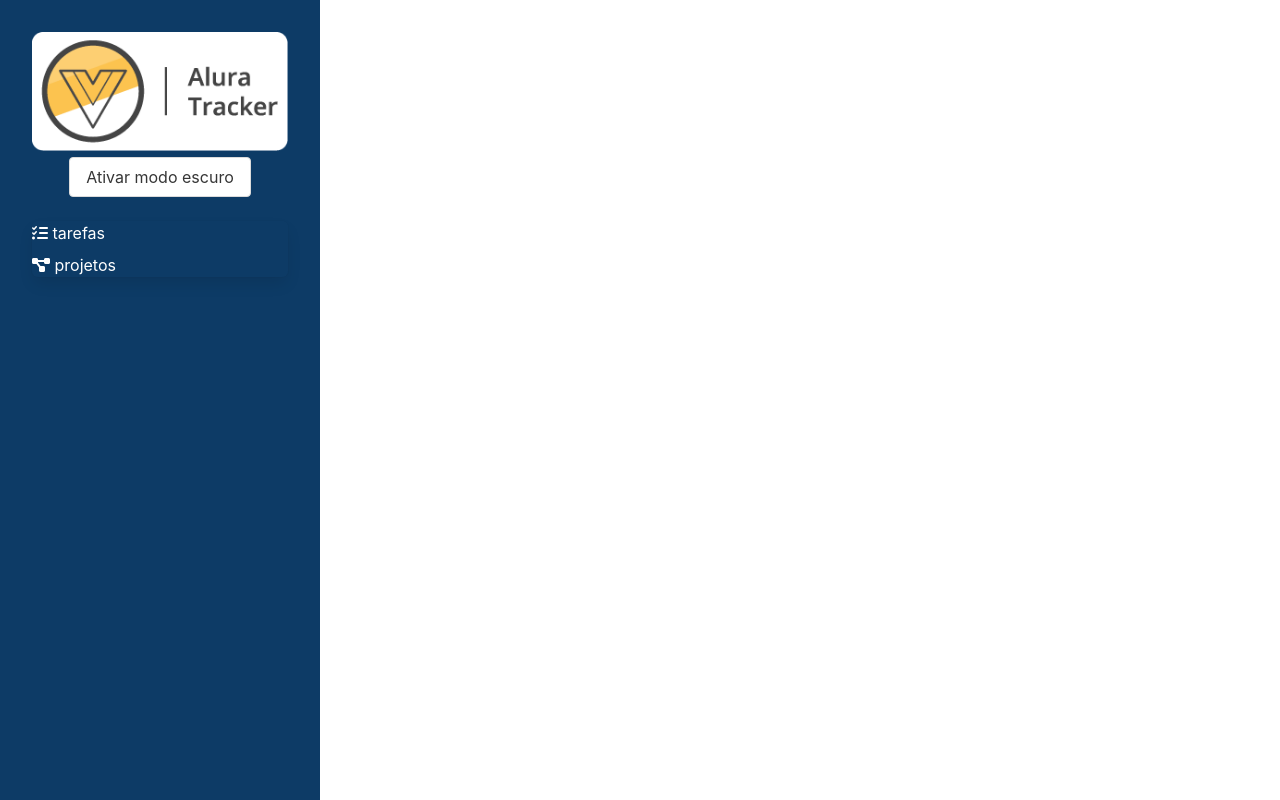
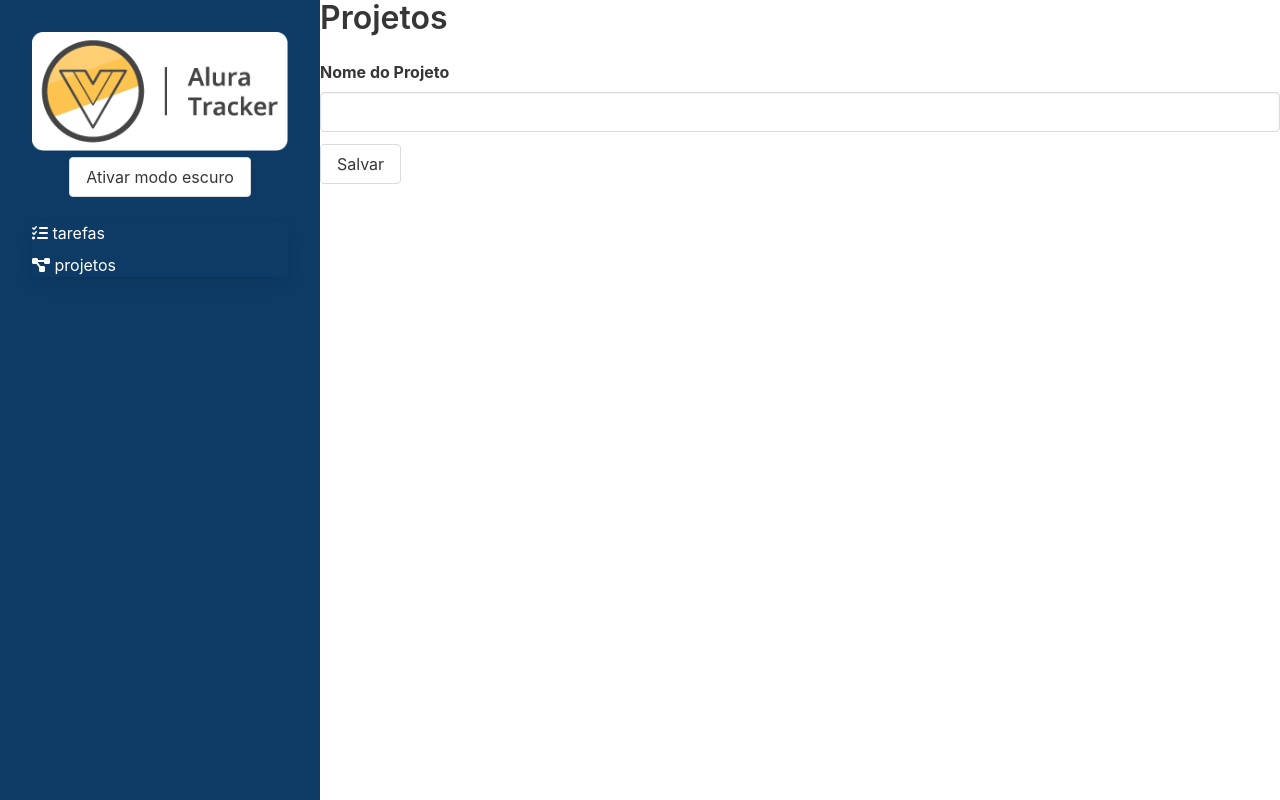
Before and after one commit to joao-lusa/estudo-vue, a Vue app in the folder alura-tracker/: page /#/projetos/1 in a window 1280 px wide. Built offline with nearby package versions, Linux system fonts and the light colour scheme.

Commit message:
Editando um projeto

```diff
--- a/alura-tracker/src/interfaces/IProjeto.ts
+++ b/alura-tracker/src/interfaces/IProjeto.ts
@@ -1,4 +1,4 @@
 export default interface IProjeto{
-    id:String;
-    nome:String;
+    id:string;
+    nome:string;
 }
--- a/alura-tracker/src/roteador/index.ts
+++ b/alura-tracker/src/roteador/index.ts
@@ -1,6 +1,7 @@
 import { createRouter, createWebHashHistory, RouteRecordRaw } from "vue-router";
 import Tarefas from '../views/Tarefas.vue'
 import Projetos from '../views/Projetos.vue'
+import Formulario from '../views/projetos/Formulario.vue'
 
 const rotas: RouteRecordRaw[] = [
     {
@@ -12,6 +13,17 @@
         path: '/projetos',
         name: 'Projetos',
         component: Projetos
+    },
+    {
+        path: '/projetos/novo',
+        name: 'Novo projetos',
+        component: Formulario
+    },
+    {
+        path: '/projetos/:id',
+        name: 'Editar projeto',
+        component: Formulario,
+        props: true
     }
     ]
 
--- a/alura-tracker/src/store/index.ts
+++ b/alura-tracker/src/store/index.ts
@@ -19,6 +19,10 @@
                 nome: nomeDoProjeto
             } as IProjeto
             state.projetos.push(projeto)
+        },
+        ALTERA_PROJETO (state, projeto: IProjeto){
+            const index = state.projetos.findIndex(proj => proj.id == projeto.id)
+            state.projetos[index] = projeto
         }
     }
 });
--- a/alura-tracker/src/views/Projetos.vue
+++ b/alura-tracker/src/views/Projetos.vue
@@ -1,32 +1,32 @@
 <template>
   <section class="projetos">
     <h1 class="title">Projetos</h1>
-    <form @submit.prevent="salvar">
-      <div class="field">
-        <label for="nomeDoProjeto" class="label"> Nome do Projeto </label>
-        <input
-          type="text"
-          class="input"
-          v-model="nomeDoProjeto"
-          id="nomeDoProjeto"
-        />
-      </div>
-      <div class="field">
-        <button class="button" type="submit">Salvar</button>
-      </div>
-    </form>
+    <router-link to="/projetos/novo" class="button">
+      <span class="icon is-small">
+        <i class="fas fa-plus"></i>
+      </span>
+      <span>Novo projeto</span>
+    </router-link>
     <table class="table is-fullwidth">
       <thead>
         <tr>
           <th>ID</th>
           <th>Nome</th>
+          <th>Ações</th>
         </tr>
       </thead>
       <tbody>
-          <tr v-for="projeto in projetos" :key="projeto.id">
-              <td>{{projeto.id}}</td>
-              <td>{{projeto.nome}}</td>
-          </tr>
+        <tr v-for="projeto in projetos" :key="projeto.id">
+          <td>{{ projeto.id }}</td>
+          <td>{{ projeto.nome }}</td>
+          <td>
+            <router-link :to="`/projetos/${projeto.id}`" class="button">
+              <span class="icon is-small">
+                <i class="fas fa-pencil-alt"></i>
+              </span>
+            </router-link>
+          </td>
+        </tr>
       </tbody>
     </table>
   </section>
@@ -38,24 +38,12 @@
 
 export default defineComponent({
   name: "ProjetosView",
-  data() {
+  setup() {
+    const store = useStore();
     return {
-      nomeDoProjeto: "",
+      projetos: computed(() => store.state.projetos),
     };
   },
-  methods: {
-    salvar() {
-      this.store.commit('ADICIONA_PROJETO', this.nomeDoProjeto)
-      this.nomeDoProjeto = "";
-    },
-  },
-  setup(){
-    const store = useStore()
-    return {
-      store,
-      projetos: computed(()=> store.state.projetos)
-    }
-  }
 });
 </script>
 
--- /dev/null
+++ b/alura-tracker/src/views/projetos/Formulario.vue
@@ -0,0 +1,70 @@
+<template>
+  <section class="projetos">
+    <h1 class="title">Projetos</h1>
+    <form @submit.prevent="salvar">
+      <div class="field">
+        <label for="nomeDoProjeto" class="label"> Nome do Projeto </label>
+        <input
+          type="text"
+          class="input"
+          v-model="nomeDoProjeto"
+          id="nomeDoProjeto"
+        />
+      </div>
+      <div class="field">
+        <button class="button" type="submit">Salvar</button>
+      </div>
+    </form>
+  </section>
+</template>
+
+<script lang="ts">
+import { defineComponent } from "vue";
+import { useStore } from "@/store";
+
+export default defineComponent({
+  name: "FormularioView",
+  props: {
+    id: {
+      type: String
+    }
+  },
+  mounted(){
+    if(this.id){
+      const projeto = this.store.state.projetos.find(proj => proj.id == this.id)
+      this.nomeDoProjeto = projeto?.nome || ''
+    }
+  },
+  data() {
+    return {
+      nomeDoProjeto: "",
+    };
+  },
+  methods: {
+    salvar() {
+      if (this.id) {
+        this.store.commit('ALTERA_PROJETO',{
+          id: this.id,
+          nome: this.nomeDoProjeto,
+        })
+      } else {
+      this.store.commit('ADICIONA_PROJETO', this.nomeDoProjeto)
+      }
+      this.nomeDoProjeto = "";
+      this.$router.push('/projetos')
+    },
+  },
+  setup(){
+    const store = useStore()
+    return {
+      store,
+    }
+  }
+});
+</script>
+
+<style scoped>
+.projetos {
+  padding: 2.25;
+}
+</style>
```
